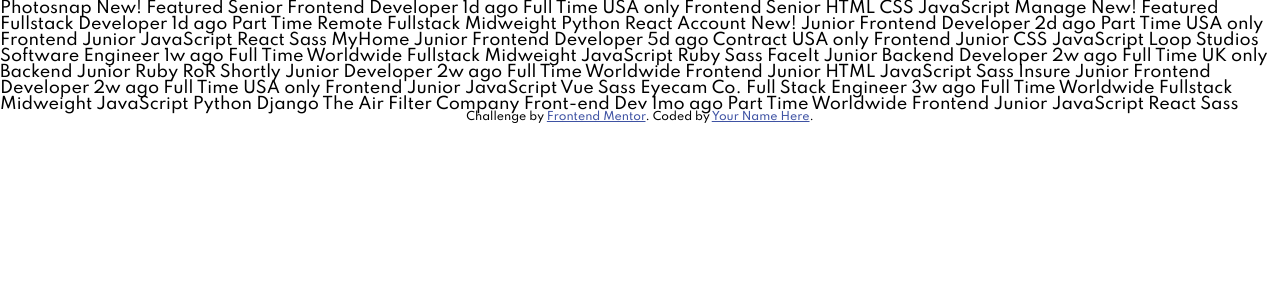
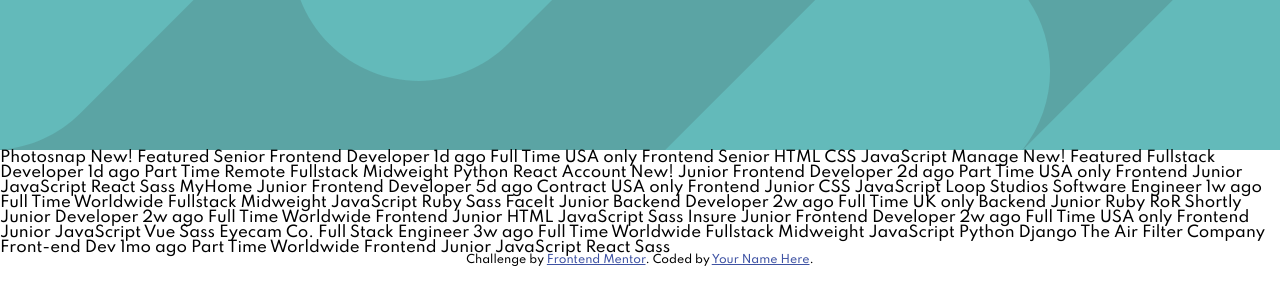
Before and after one commit to NiteArie/fm-job-listings-with-filtering, a plain HTML site: page index.html in a window 1280 px wide. Drawn offline with Linux system fonts and the light colour scheme.

Commit message:
[Style] Desktop Interface - Header section

```diff
--- a/styles/style.css
+++ b/styles/style.css
@@ -6,4 +6,15 @@
 
 body {
     font-family: "Spartan", sans-serif;
+    font-size: 15px;
 }
+
+/* Header */
+
+.header {
+    height: 150px;
+    background-image: url("../images/bg-header-desktop.svg");
+    background-repeat: no-repeat;
+    background-size: cover;
+    background-color: hsl(180, 29%, 50%);
+}
```
